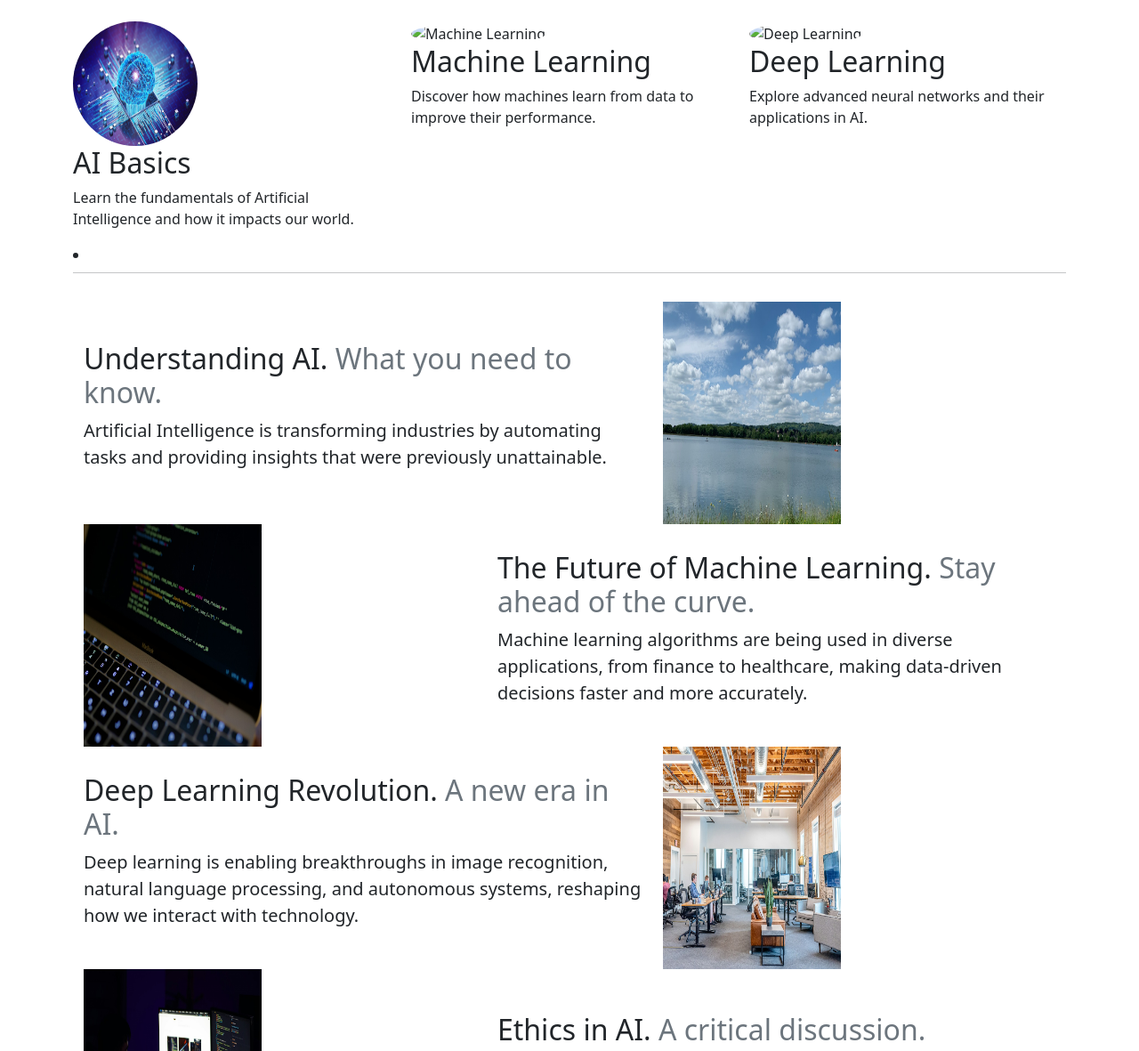
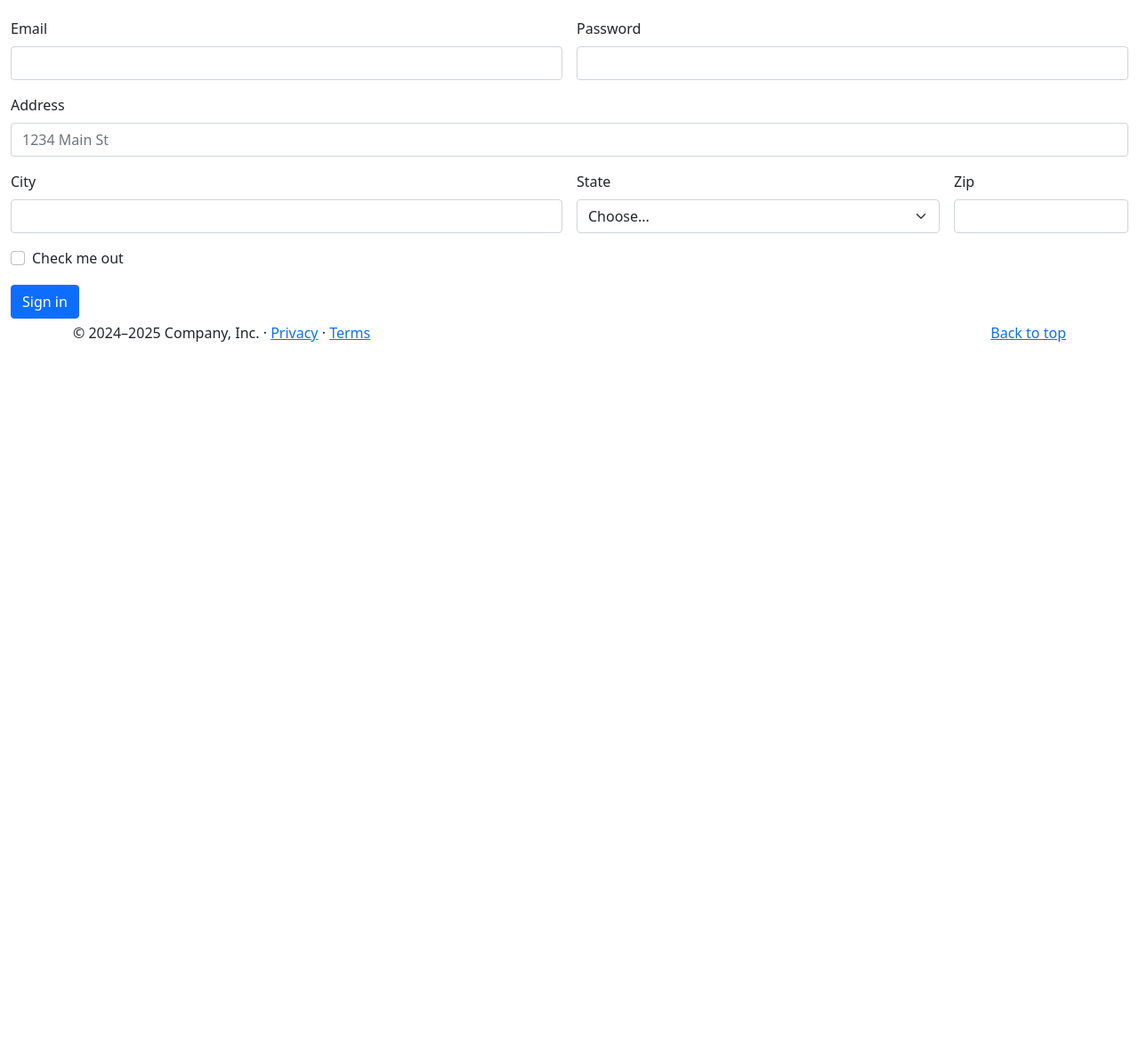
Before and after one commit to Viraj-Hingu/viraj, a plain HTML site: page contact.html in a window 1280 px wide. Shown: the part 56-1237 px from the top of the page at 89% size. After the commit the page ends 800 px from the top, so only its background shows below. Drawn offline with nearby package versions, Linux system fonts and the light colour scheme.

Commit message:
contact.html and web.css

```diff
--- a/contact.html
+++ b/contact.html
@@ -42,67 +42,47 @@
             </div>
         </div>
     </nav>
+    <form class="row g-3">
+        <div class="col-md-6">
+          <label for="inputEmail4" class="form-label">Email</label>
+          <input type="email" class="form-control" id="inputEmail4">
+        </div>
+        <div class="col-md-6">
+          <label for="inputPassword4" class="form-label">Password</label>
+          <input type="password" class="form-control" id="inputPassword4">
+        </div>
+        <div class="col-12">
+          <label for="inputAddress" class="form-label">Address</label>
+          <input type="text" class="form-control" id="inputAddress" placeholder="1234 Main St">
+        </div>
 
-    <div class="container marketing my-4">
-        <div class="row">
-            <div class="col-lg-4">
-                <img class="rounded-circle" width="140" height="140" src="ai.jpg" alt="AI Basics">
-                <h2>AI Basics</h2>
-                <p>Learn the fundamentals of Artificial Intelligence and how it impacts our world.</p>
-
-            </div>
-            <div class="col-lg-4">
-                <img class="rounded-circle" width="140" height="140" src="machin.jpeg" alt="Machine Learning">
-                <h2>Machine Learning</h2>
-                <p>Discover how machines learn from data to improve their performance.</p>
-
-            </div>
-            <div class="col-lg-4">
-                <img class="rounded-circle" width="140" height="140" src="deep.jpeg" alt="Deep Learning">
-                <h2>Deep Learning</h2>
-                <p>Explore advanced neural networks and their applications in AI.</p>
-            </div>
-            <li><hr class="dropdown-divider"></li>
+        <div class="col-md-6">
+          <label for="inputCity" class="form-label">City</label>
+          <input type="text" class="form-control" id="inputCity">
         </div>
-        <!-- START THE FEATURETTES -->
-        <div class="container my-4">
-            <div class="row featurette d-flex justify-content-center align-items-center">
-                <div class="col-md-7">
-                    <h2 class="featurette-heading">Understanding AI. <span class="text-muted">What you need to know.</span></h2>
-                    <p class="lead">Artificial Intelligence is transforming industries by automating tasks and providing insights that were previously unattainable.</p>
-                </div>
-                <div class="col-md-5">
-                    <img class="bd-placeholder-img bd-placeholder-img-lg featurette-image img-fluid mx-auto" src="about1.jpg" alt="">
-                </div>
-            </div>
-            <div class="row featurette d-flex justify-content-center align-items-center">
-                <div class="col-md-7 order-md-2">
-                    <h2 class="featurette-heading">The Future of Machine Learning. <span class="text-muted">Stay ahead of the curve.</span></h2>
-                    <p class="lead">Machine learning algorithms are being used in diverse applications, from finance to healthcare, making data-driven decisions faster and more accurately.</p>
-                </div>
-                <div class="col-md-5 order-md-1">
-                    <img class="bd-placeholder-img bd-placeholder-img-lg featurette-image img-fluid mx-auto" src="about2.jpg" alt="">
-                </div>
-            </div>
-            <div class="row featurette d-flex justify-content-center align-items-center">
-                <div class="col-md-7">
-                    <h2 class="featurette-heading">Deep Learning Revolution. <span class="text-muted">A new era in AI.</span></h2>
-                    <p class="lead">Deep learning is enabling breakthroughs in image recognition, natural language processing, and autonomous systems, reshaping how we interact with technology.</p>
-                </div>
-                <div class="col-md-5">
-                    <img class="bd-placeholder-img bd-placeholder-img-lg featurette-image img-fluid mx-auto" src="about3.jpg" alt="">
-                </div>
-            </div>
-            <div class="row featurette d-flex justify-content-center align-items-center">
-                <div class="col-md-7 order-md-2">
-                    <h2 class="featurette-heading">Ethics in AI. <span class="text-muted">A critical discussion.</span></h2>
-                    <p class="lead">As AI continues to advance, discussions about ethics, bias, and the future of work are more important than ever. Understanding these aspects is crucial for responsible AI development.</p>
-                </div>
-                <div class="col-md-5 order-md-1">
-                    <img class="bd-placeholder-img bd-placeholder-img-lg featurette-image img-fluid mx-auto" src="about4.jpg" alt="">
-                </div>
-            </div>
+        <div class="col-md-4">
+          <label for="inputState" class="form-label">State</label>
+          <select id="inputState" class="form-select">
+            <option selected>Choose...</option>
+            <option>...</option>
+          </select>
         </div>
+        <div class="col-md-2">
+          <label for="inputZip" class="form-label">Zip</label>
+          <input type="text" class="form-control" id="inputZip">
+        </div>
+        <div class="col-12">
+          <div class="form-check">
+            <input class="form-check-input" type="checkbox" id="gridCheck">
+            <label class="form-check-label" for="gridCheck">
+              Check me out
+            </label>
+          </div>
+        </div>
+        <div class="col-12">
+          <button type="submit" class="btn btn-primary">Sign in</button>
+        </div>
+      </form>
         <footer class="container">
             <p class="float-end"><a href="#">Back to top</a></p>
             <p>© 2024–2025 Company, Inc. · <a href="#">Privacy</a> · <a href="#">Terms</a></p>
--- a/web.css
+++ b/web.css
@@ -21,3 +21,6 @@
 .d-grid{
     margin-left: 5px;
 }
+.row{
+    margin: 4px;
+}
```
